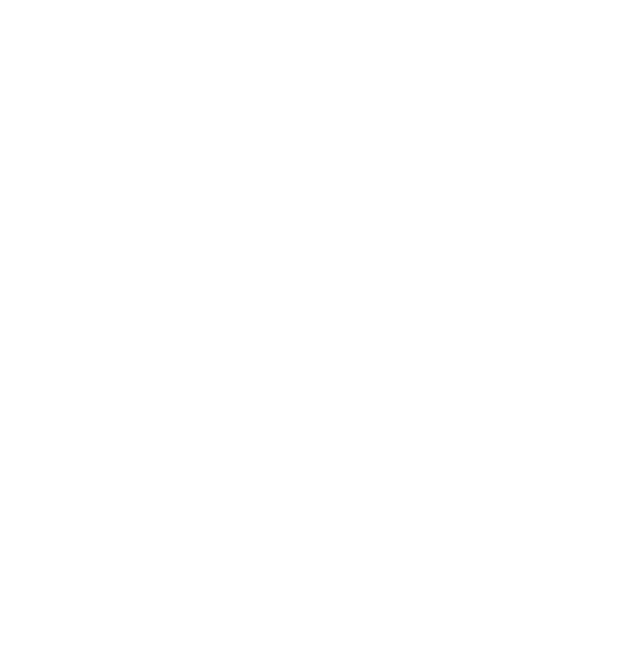
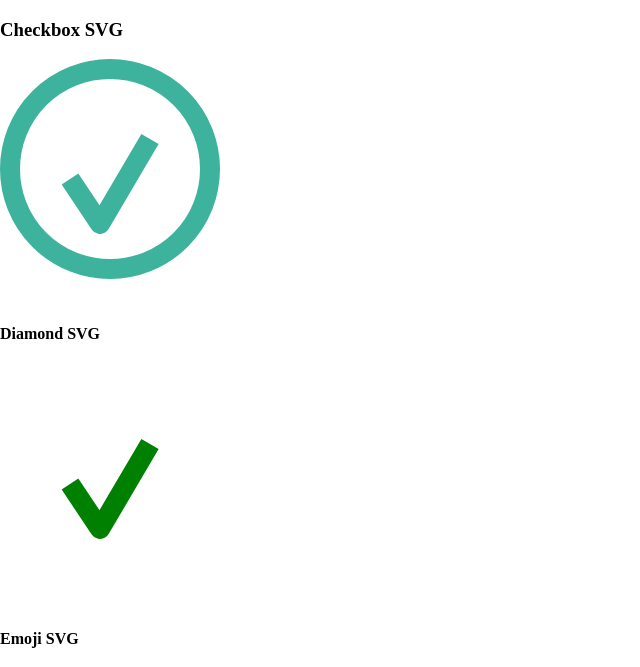
Before and after one commit to ZFazzi/svg-images, a plain HTML site: page index.html in a window 1280 px wide. Shown: the whole page, without its empty margins (0-640 px from the left). Drawn offline with Linux system fonts and the light colour scheme.

Commit message:
experimenting with the svg images, have added the circle

```diff
--- a/index.html
+++ b/index.html
@@ -9,7 +9,40 @@
 </head>
 <body>
     <main>
+        <section class="svg">
+            <div class="svg-container">
+             <h3 class="title">Checkbox SVG</h3>
+                  <!-- <img class="checkbox" src="images/easy-checked.png" alt="Green checkbox in circle">
+                <svg version="1.0" xmlns="http://www.w3.org/2000/svg"
+                    width="512.000000pt" height="512.000000pt" viewBox="0 0 512.000000 512.000000"
+                    preserveAspectRatio="xMidYMid meet">
+                    <g transform="translate(0.000000,512.000000) scale(0.100000,-0.100000)" fill="#000000" stroke="none">
+                    </g>
+                </svg> -->
+                <svg width="240" height="240" viewbox="0 0 240 240" fill="none" xmlns="http://www.w3.org/2000/svg">
+                    <circle cx="110" cy="110" r="100" stroke-width="20" fill="white" stroke="#3db39e"/>
+                    <polyline points="70,120 100,165 150,80" stroke="#3db39e" stroke-width="20" storke-linecap="round" stroke-linejoin="round"/>
+                </svg>
+            </div>
+            <div class="svg-container">
+                <h4 class="title">Diamond SVG</h4>
+               <!--<img class="diamond" src="images/hard-diamond.png" alt="Black diamond image">-->
+                <svg width="240" height="240" viewbox="0 0 240 240" fill="none" xmlns="http://www.w3.org/2000/svg">
+                    <polyline points="70,120 100,165 150,80" stroke="green" stroke-width="20" storke-linecap="round" stroke-linejoin="round"/>
+                </svg>
 
+
+            </div>
+            <div class="svg-container">
+                <h4 class="title">Emoji SVG</h4>
+                    <svg version="1.0" xmlns="http://www.w3.org/2000/svg"
+                        width="512" height="512" viewBox="0 0 512 512"
+                        preserveAspectRatio="xMidYMid meet">
+                        <g transform="translate(0,512) scale(0,-0.1)" fill="#3db39e" stroke="none">
+                        </g>
+                    </svg>
+            </div>
+        </section>
     </main>
 </body>
 </html>
```
Also changed, not shown: images/checkbox.svg (added), images/easy-checked.png (added), images/hard-diamond.png (added), images/hard-diamond.svg (added), images/medium-sceptic-2.png (added), images/medium-sceptic.svg (added).
